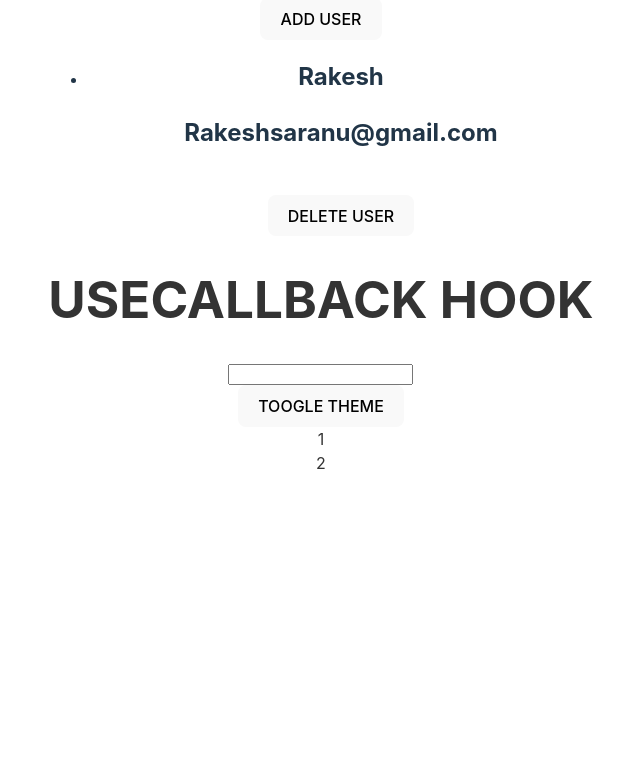
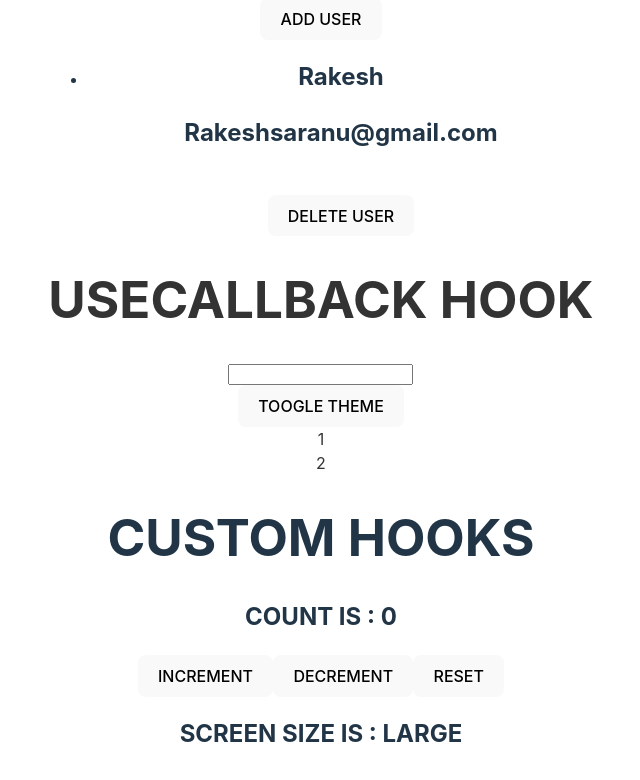
Before and after one commit to RakeshSaranu/React-Hooks, a React (Vite) app: page / in a window 1280 px wide. Shown: the part 1599-2379 px from the top of the page, without its empty margins (319-959 px from the left). Before the commit the page ends 2106 px from the top, so only its background shows below. Built offline with nearby package versions, Linux system fonts and the light colour scheme; no server answers.

Commit message:
CustomHooks

```diff
--- /dev/null
+++ b/src/AllHooks/CustomHook.jsx
@@ -0,0 +1,24 @@
+// CUSTOMHOOKS ARE NOTHING BUT JAVASCRIPT FUNCTION WHICH USE THE REACTHOOKS IN IT.
+// THIS MAKES THE CODE MORE READABLE AND MAINTAINABLE AND REUSABLE.
+import React from 'react'
+import useCustomHook from './useCustomHook'
+import useScreen from './useScreen'
+function CustomHook() {
+    const [count,increment,decrement,reset]=useCustomHook(0)
+
+    const size=useScreen()
+  return (
+
+    <div>
+        <h1>CUSTOM HOOKS</h1>
+        <h2>COUNT IS : {count}</h2>
+        <button onClick={increment}>INCREMENT</button>
+        <button onClick={decrement}>DECREMENT</button>
+        <button onClick={reset}>RESET</button>
+
+        <h2>SCREEN SIZE IS : {size}</h2>
+    </div>
+  )
+}
+
+export default CustomHook
--- /dev/null
+++ b/src/AllHooks/useCustomHook.jsx
@@ -0,0 +1,20 @@
+import React, { useState } from 'react'
+
+function useCounter(initialcount)
+{
+  const [value,setvalue]=useState(initialcount);
+
+  const increment=()=>{
+return setvalue(value+1);
+  }
+  const decrement=()=>{
+    return setvalue(value-1);
+      }
+      const reset=()=>{
+        return setvalue(initialcount);
+      }
+
+      return [value,increment,decrement,reset]
+}
+
+export default useCounter
--- /dev/null
+++ b/src/AllHooks/useScreen.jsx
@@ -0,0 +1,25 @@
+import React, { useEffect, useState } from 'react';
+
+function useScreen() {
+  const [size, setSize] = useState();
+
+  useEffect(() => {
+    const checkSize = () => {
+      if (window.innerWidth < 600) return setSize("SMALL");
+      if (window.innerWidth >= 600 && window.innerWidth < 900) return setSize("MEDIUM");
+      if (window.innerWidth >= 900) return setSize("LARGE");
+    };
+
+    checkSize();
+
+    window.addEventListener("resize", checkSize);
+
+    return () => {
+      window.removeEventListener("resize", checkSize);
+    };
+  }, []);
+
+  return size;
+}
+
+export default useScreen;
--- a/src/App.jsx
+++ b/src/App.jsx
@@ -1,5 +1,6 @@
 
 
+import CustomHook from './AllHooks/CustomHook'
 import Parent from './AllHooks/Parent'
 import UseCallback from './AllHooks/UseCallback'
 import UseEffect from './AllHooks/UseEffect'
@@ -22,6 +23,7 @@ function App() {
        <Parent/> {/* UseContext */}
        <UseReducer/>
        <UseCallback/>
+       <CustomHook/>
       </div>
     </>
   )
```
